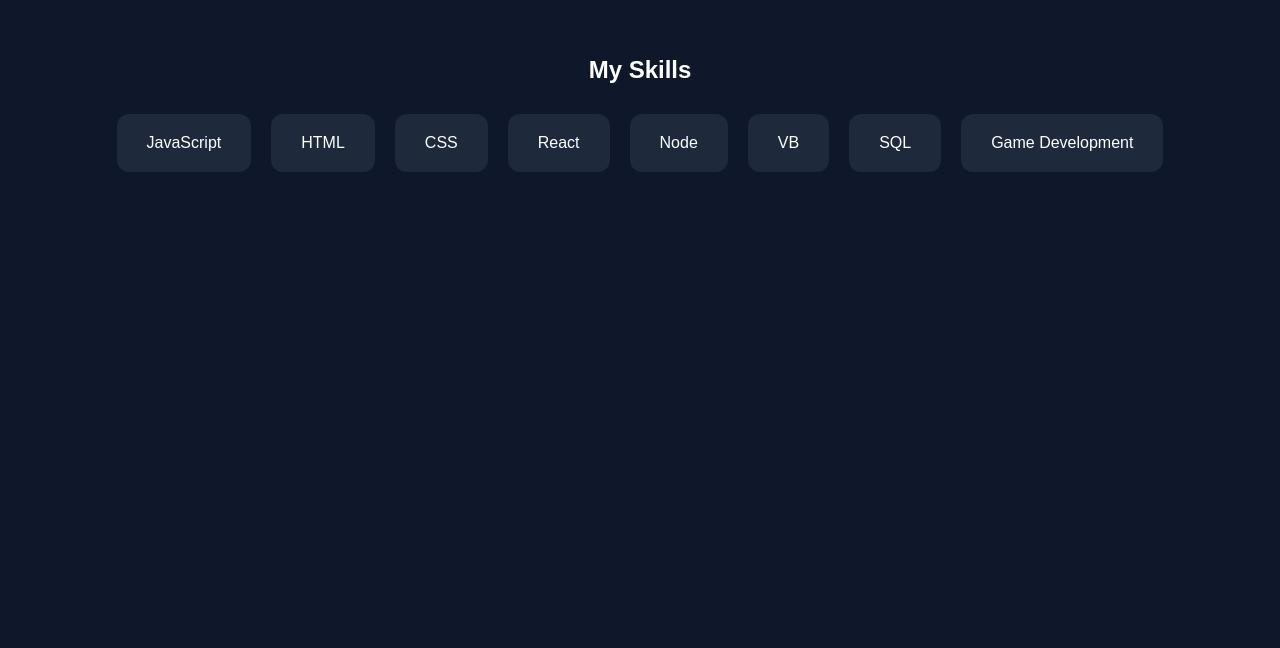
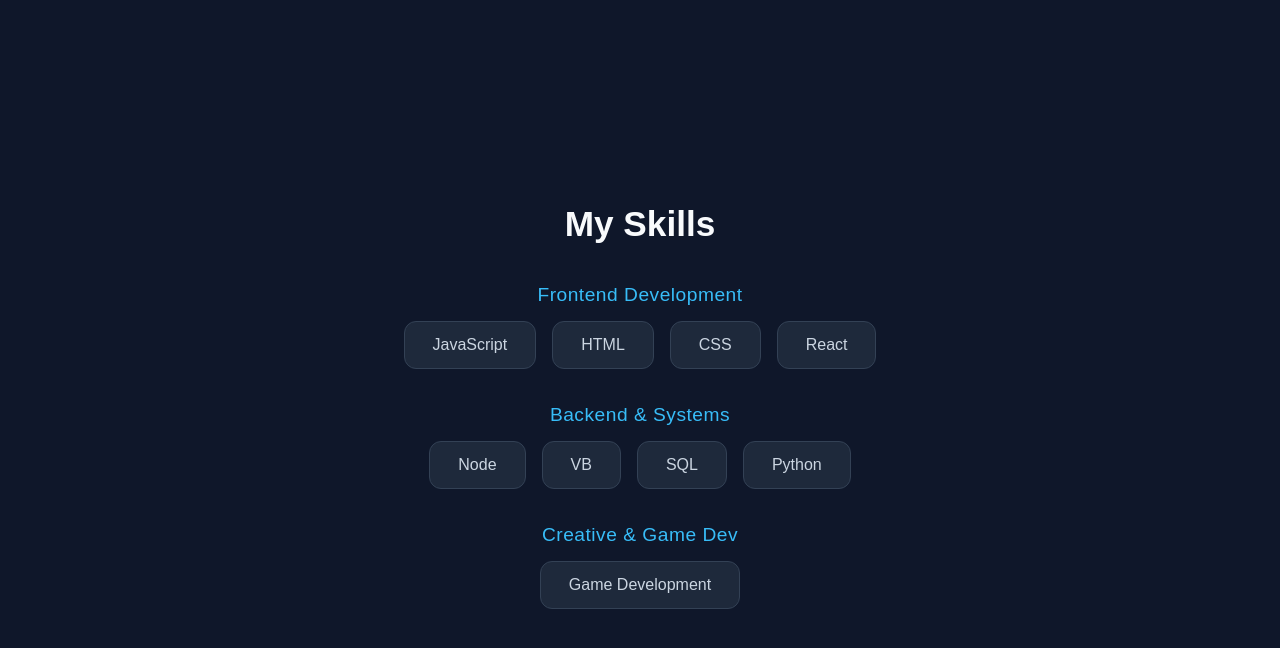
Before and after one commit to wappengineer-ship-it/portfolio, a React (Vite) app: page / in a window 1280 px wide. Shown: the part 702-1350 px from the top of the page. Built offline with nearby package versions, Linux system fonts and the light colour scheme.

Commit message:
tweaks: skills - Frontend/Backend/GameDev

```diff
--- a/src/components/Skills/Skills.jsx
+++ b/src/components/Skills/Skills.jsx
@@ -1,29 +1,40 @@
 import styles from "./Skills.module.css";
 
-function Skills(){
-    const skills = [
-        "JavaScript",
-        "HTML",
-        "CSS",
-        "React",
-        "Node",
-        "VB",
-        "SQL",
-        //"Git",
-        "Game Development"
+function Skills() {
+
+    const skillCategories = [
+        {
+            id: "frontend",
+            title: "Frontend Development",
+            items: ["JavaScript", "HTML", "CSS", "React"]
+        },
+        {
+            id: "backend",
+            title: "Backend & Systems",
+            items: ["Node", "VB", "SQL", "Python"]
+        },
+        {
+            id: "gamedev",
+            title: "Creative & Game Dev",
+            items: ["Game Development"]
+        }
     ];
 
     return (
         <section className={styles.skills} id="skills">
-            <h2>My Skills</h2>
+            <h2 className={styles.sectionTitle}>My Skills</h2>
 
-            <div className={styles.container}>
-                {skills.map((skill) => (
-                    <div
-                        key={skill}
-                        className={styles.card}
-                    >
-                        {skill}
+            <div className={styles.mainContainer}>
+                {skillCategories.map((category) => (
+                    <div key={category.id} className={styles.categoryRow}>
+                        <h3 className={styles.categoryTitle}>{category.title}</h3>
+                        <div className={styles.cardGrid}>
+                            {category.items.map((skill) => (
+                                <div key={skill} className={styles.card}>
+                                    {skill}
+                                </div>
+                            ))}
+                        </div>
                     </div>
                 ))}
             </div>
--- a/src/components/Skills/Skills.module.css
+++ b/src/components/Skills/Skills.module.css
@@ -1,29 +1,65 @@
 .skills {
-  padding: 50px;
+  background-color: #0f172a;
+  color: #ffffff;
+  padding: 60px 20px;
   text-align: center;
-
-  height: 100vh;
+  min-height: 100svh;
+  display: flex;
+  flex-direction: column;
+  justify-content: center;
+  align-items: center;
 }
 
-.container {
+.sectionTitle {
+  font-size: 2.2rem;
+  color: #f8fafc;
+  margin-bottom: 40px;
+}
+
+.mainContainer {
+  width: 100%;
+  max-width: 900px;
+  display: flex;
+  flex-direction: column;
+  gap: 35px;
+}
+
+.categoryRow {
+  display: flex;
+  flex-direction: column;
+  align-items: center;
+  gap: 15px;
+}
+
+.categoryTitle {
+  font-size: 1.2rem;
+  color: #38bdf8;
+  margin: 0;
+  font-weight: 500;
+  letter-spacing: 0.5px;
+}
+
+.cardGrid {
   display: flex;
   justify-content: center;
-  gap: 20px;
+  gap: 16px;
   flex-wrap: wrap;
-
-  margin-top: 30px;
 }
 
 .card {
-  padding: 20px 30px;
-
+  padding: 14px 28px;
   border-radius: 12px;
-
-  background: #1e293b;
-
-  transition: transform .3s;
+  background-color: #1e293b;
+  border: 1px solid #334155;
+  font-size: 1rem;
+  color: #cbd5e1;
+  font-weight: 500;
+  transition: transform 0.2s ease, border-color 0.2s ease, box-shadow 0.2s ease;
 }
 
 .card:hover {
-  transform: translateY(-5px);
+  transform: translateY(-4px);
+  border-color: #38bdf8;
+  box-shadow: 0 10px 20px -10px rgba(56, 189, 248, 0.3);
+  color: #ffffff;
 }
```
